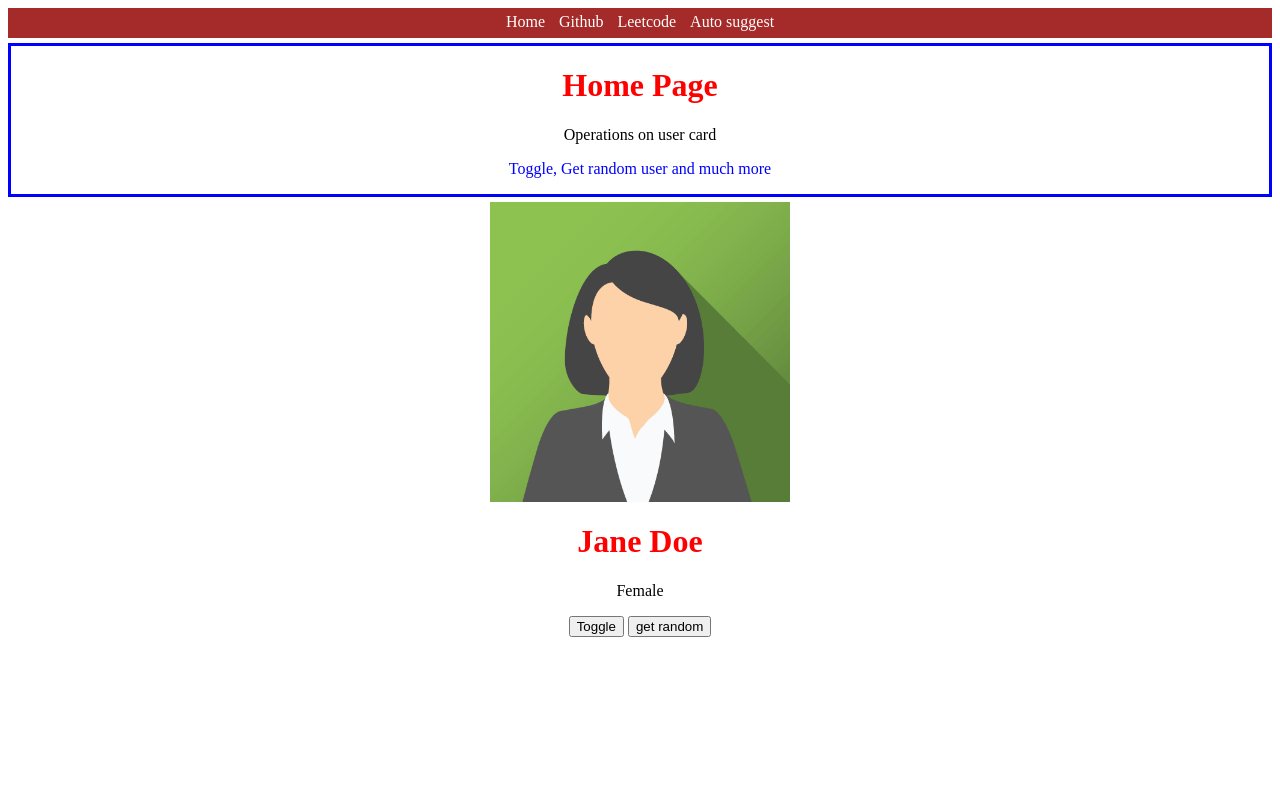
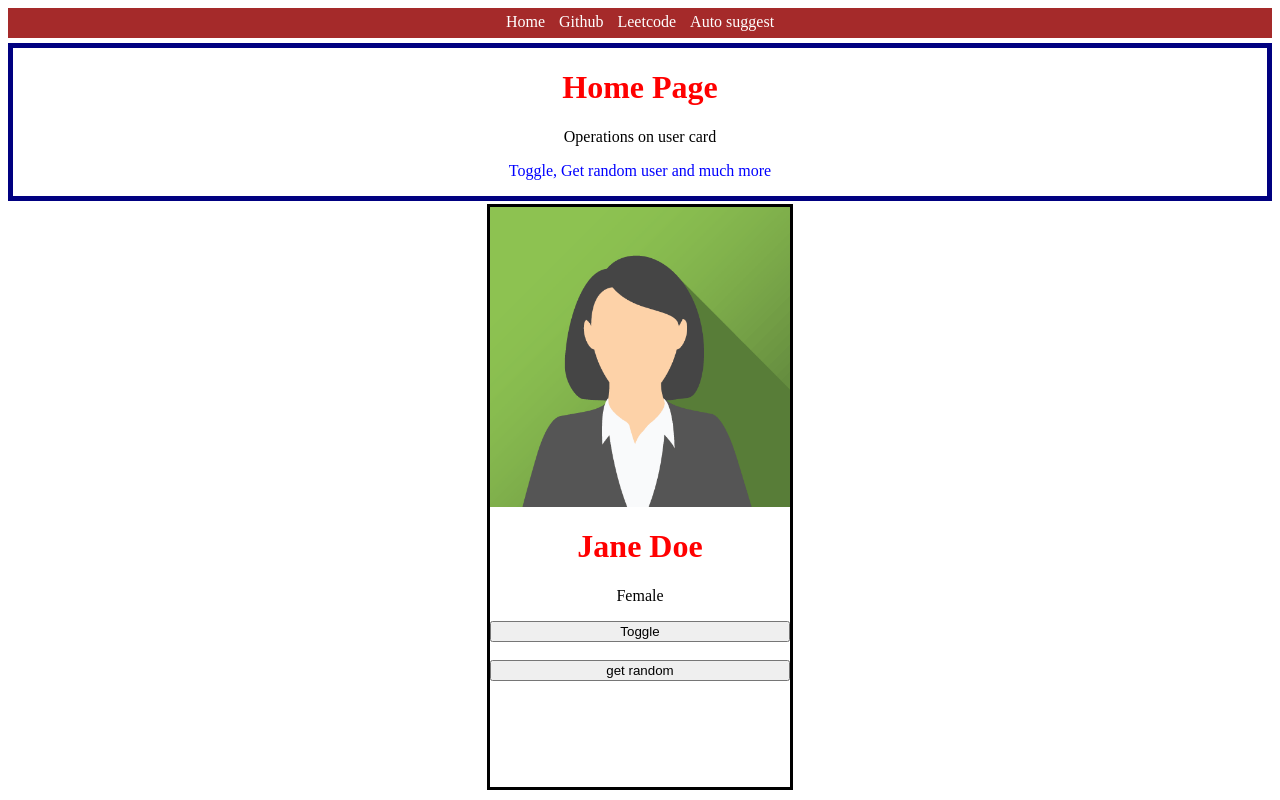
Before and after one commit to butterfly-artist/Auto_Suggest_project, a website: page frontend/index.html in a window 1280 px wide. Drawn offline with Linux system fonts and the light colour scheme.

Commit message:
css code

```diff
--- a/frontend/index.css
+++ b/frontend/index.css
@@ -1,21 +1,17 @@
-
-h1 {
-  color: red;
+h1{
+    color : red;
 }
-
-/* property : value */
-
-
   #home-intro{
     text-align: center;
-  border: 3px solid blue;
 
+    /* border: 5px;
+    //border-color: black;
+    border-style: solid;*/
+    border: 5px solid navy;
   }
-
      #home-intro:hover{
-  background-color: burlywood;
+        background-color: palevioletred;
      }
-
     #p2{
         color: blue;
     }
@@ -33,19 +29,20 @@ h1 {
         text-decoration: none;
         color: white;
     }
-
     #card{
         align-items: center;
         margin-top: 5px;
+        border:3px solid black;
+        width: 300px;
+        height: 580px;
+        margin: 3px auto;
     }
-
     #card-img{
         width: 300px;
         height: 300px;
         align-items: center;
         margin: 0px auto;
     }
-
      img{
         width: 300px;
         height: 300px;
@@ -54,3 +51,6 @@ img{
     #action{
         text-align: center;
     }
+    button{
+        width: 300px;
+    }
```
Also changed, not shown: frontend/index.html (+1 -0 lines). Lines whose indentation alone changed are shown as unchanged.
